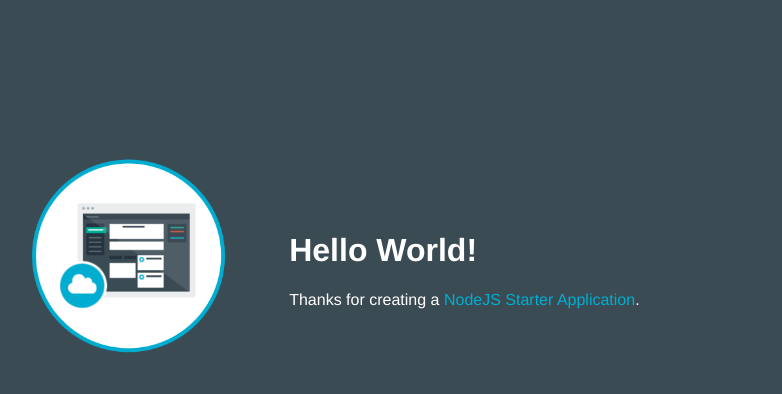
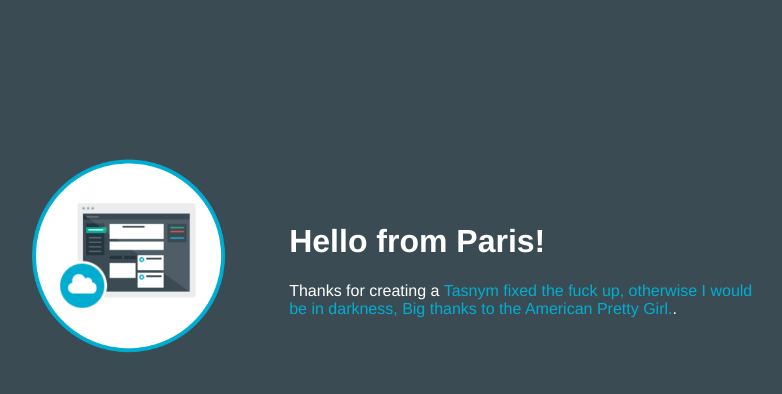
Before and after one commit to Ashxvi/MYPOT1, a website: page public/index.html in a window 1280 px wide. Shown: the whole page, without its empty margins (253-1035 px from the left). Drawn offline with Linux system fonts and the light colour scheme.

Commit message:
Initial commit

```diff
--- a/public/index.html
+++ b/public/index.html
@@ -16,8 +16,8 @@
           <img class = "newappIcon" src="images/newapp-icon.png">
         </td>
         <td>
-          <h1 id="message">Hello World!</h1>
-          <p class='description'></p> Thanks for creating a <span class = "blue">NodeJS Starter Application</span>.
+          <h1 id="message">Hello from Paris!</h1>
+          <p class='description'></p> Thanks for creating a <span class = "blue"> Tasnym fixed the fuck up, otherwise I would be in darkness, Big thanks to the American Pretty Girl.</span>.
         </td>
       </tr>
     </table>
```
